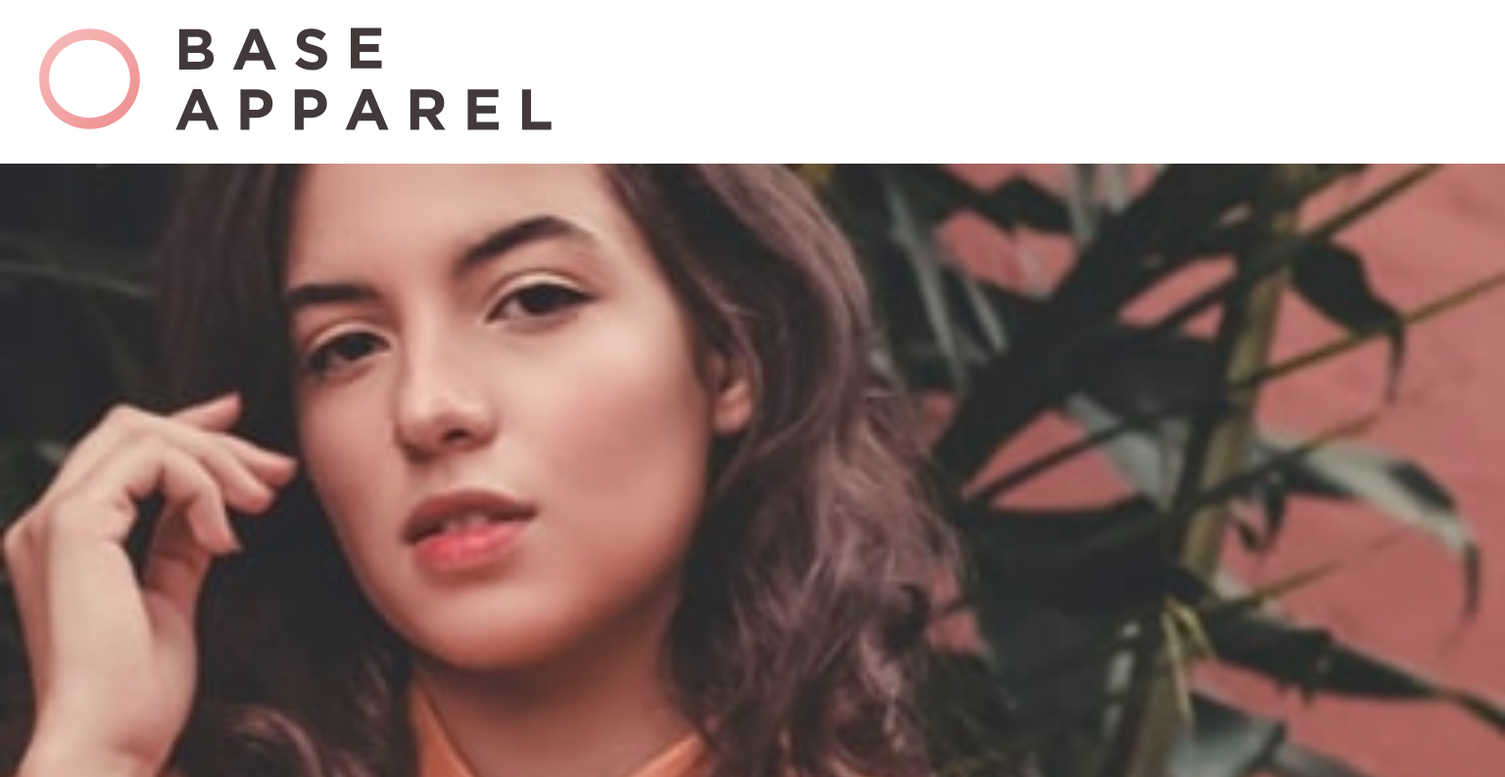
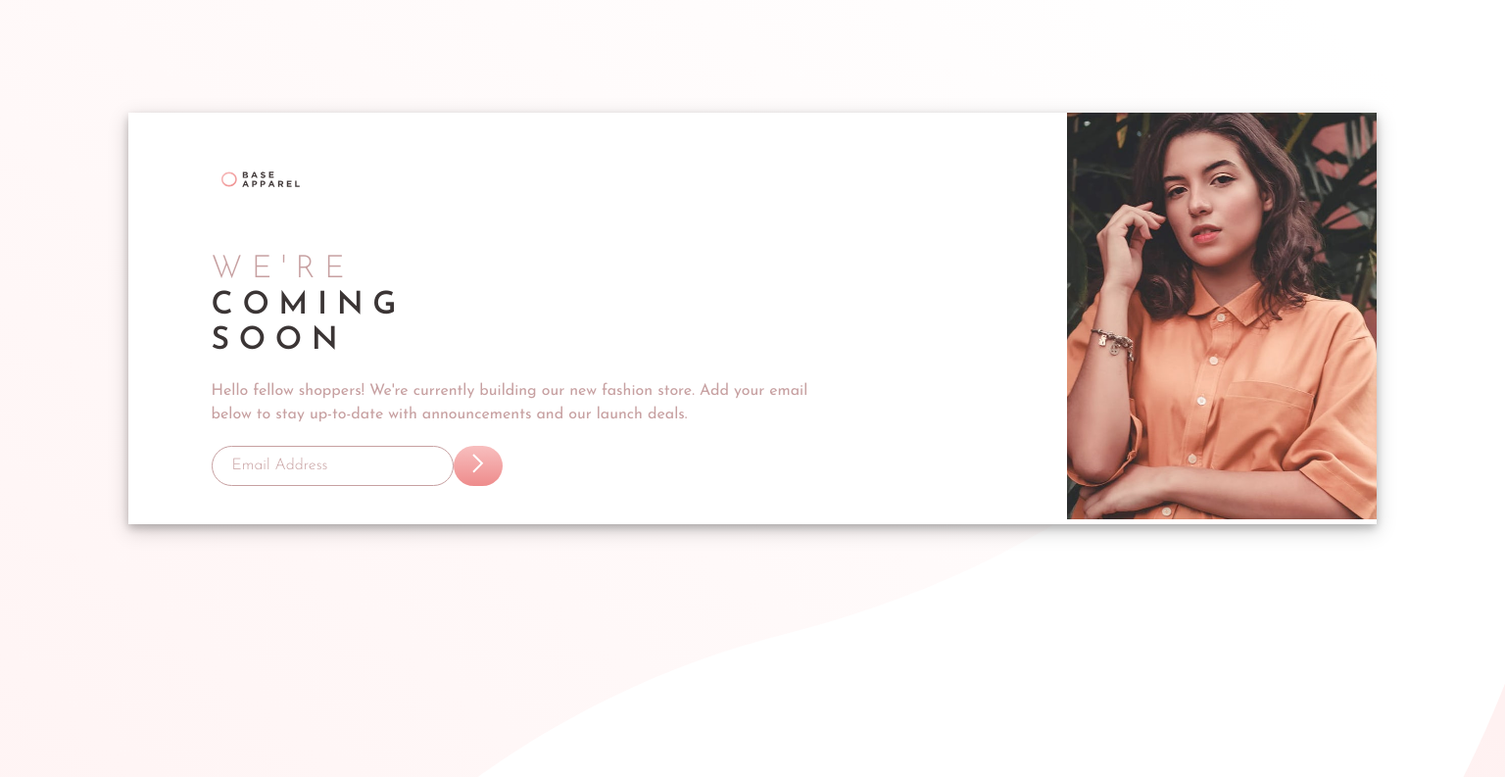
Before and after one commit to alana-nanz/coming-soon, a plain HTML site: page index.html in a window 1536 px wide. Shown: the top 793 px of the page at 98% size. Drawn offline with Linux system fonts and the light colour scheme; a script that the page names is missing.

Commit message:
Added desktop styles

```diff
--- a/css/styles.css
+++ b/css/styles.css
@@ -8,12 +8,20 @@ body {
   font-size: 1em;
 }
 
+.header-desktop {
+  display: none;
+}
+
 .logo-image {
   width: 36%;
   padding: 10px 0;
 }
 
-.hero-container, .hero-image {
+.hero-desktop {
+  display: none;
+}
+
+.hero-container, .hero-mobile {
   width: 100%;
   margin: 0;
   padding: 0;
@@ -30,7 +38,7 @@ h1 {
   text-align: center;
   text-transform: uppercase;
   letter-spacing: .3em;
-  font-size: 2.25em;
+  font-size: 2.5em;
   font-weight: 300;
   color: #c7a0a1;
   padding-top: 30px;
@@ -60,13 +68,85 @@ input[type=text] {
   color: #c7a0a1;
   border-radius: 50px;
   font-weight: 300;
-  width: 245px;
+  width: 225px;
   padding: 10px 0 10px 20px;
 }
 
 button {
   border-radius: 50px;
-  width: 60px;
+  width: 50px;
   background: linear-gradient(hsl(0, 80%, 86%), hsl(0, 74%, 74%));
   border: none;
 }
+
+/*****Desktop & Tablet Styles*****/
+@media only screen and (min-width: 1440px) {
+
+  body {
+    background: url('../images/bg-pattern-desktop.svg');
+    background-size: cover;
+    display: flex;
+    justify-content: center;
+    align-items: center;
+  }
+
+  .header-mobile {
+    display: none;
+  }
+
+  .header-desktop {
+    display: inline;
+  }
+
+  .logo-desktop {
+    margin: 10px;
+    padding: 20px 0 40px 0;
+  }
+
+  .logo-image-desktop {
+    width: 80px;
+    padding: 0;
+    margin: 0;
+  }
+
+  .container {
+    width: 83%;
+    box-shadow: 0 4px 8px 0 rgba(0, 0, 0, 0.2), 0 6px 20px 0 rgba(0, 0, 0, 0.19);
+    margin: 115px 70px;
+    background-color: white;
+    display: flex;
+    flex-direction: row-reverse;
+  }
+
+  .hero-mobile {
+    display: none;
+  }
+
+  .hero-desktop {
+    display: inline;
+    height: 415px;
+  }
+
+  main {
+    display: 415px;
+    display: flex;
+    flex-direction: column;
+    justify-content: center;
+    align-items: flex-start;
+    padding-left: 85px;
+  }
+
+  h1, p {
+    text-align: left;
+    padding: 10px 0;
+    margin: 0;
+  }
+
+  h1 {
+    font-size: 2em;
+  }
+
+  .form {
+    padding: 10px 0;
+  }
+}
--- a/index.html
+++ b/index.html
@@ -17,20 +17,28 @@
   </head>
 
   <body>
+    <header class="header-mobile">
+      <figure class="logo-mobile">
+        <img class="logo-image" src="images/logo.svg" alt="Base Apparel Log"/>
+      </figure>
+    </header>
+
     <div class="container">
-      <div class="logo">
-        <figure class="logo-container">
-          <img class="logo-image" src="images/logo.svg" alt="Base Apparel Log"/>
-        </figure>
-      </div>
-
       <div class="hero">
         <figure class="hero-container">
-          <img class="hero-image" src="images/hero-mobile.jpg" alt="Woman in front of plant"/>
+          <img class="hero-mobile" src="images/hero-mobile.jpg" alt="Woman in front of plant"/>
+
+          <img class="hero-desktop" src="images/hero-desktop.jpg" alt="Woman in front of plant"/>
         </figure>
       </div>
 
       <main>
+        <header class="header-desktop">
+          <figure class="logo-desktop">
+            <img class="logo-image-desktop" src="images/logo.svg" alt="Base Apparel Log"/>
+          </figure>
+        </header>
+
         <h1>We're<br>
           <span>coming<br>
           soon</span>
```
